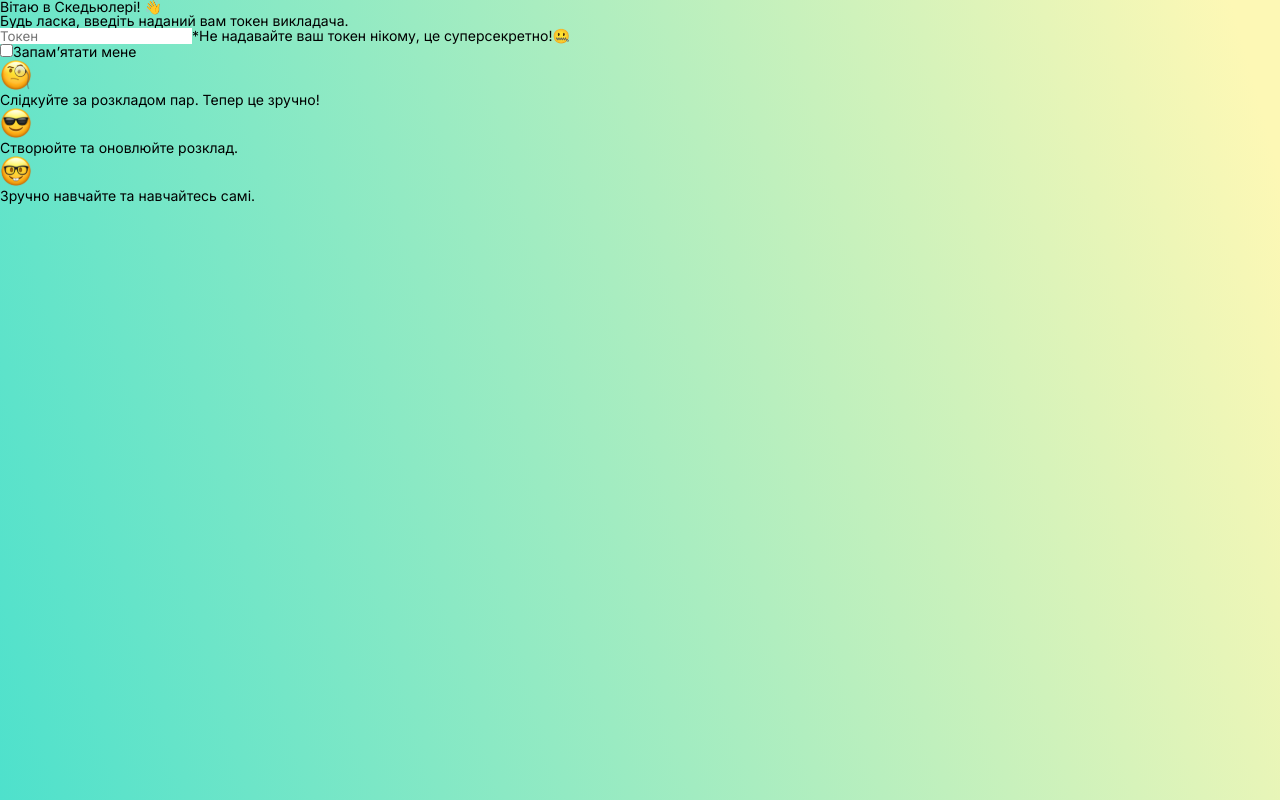
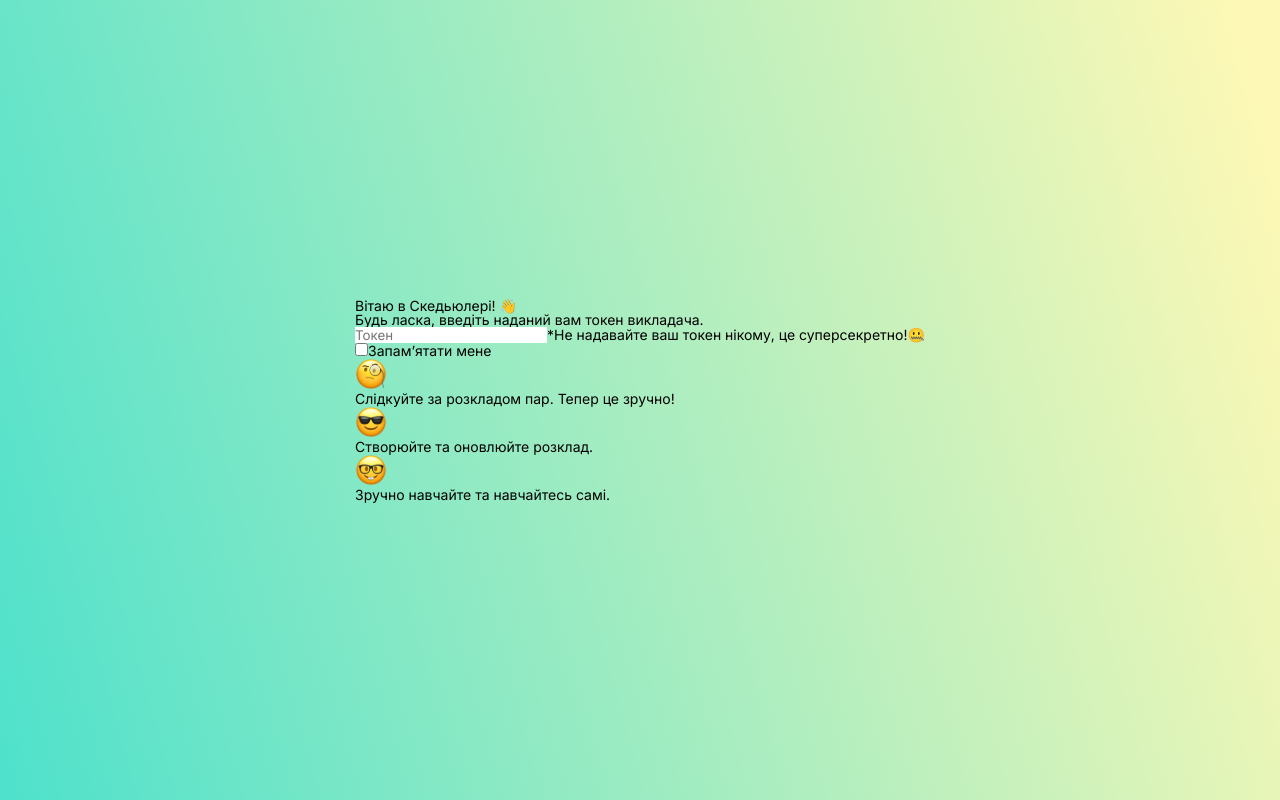
Before and after one commit to Miroslavetsh/schedule-app-ui, a Next.js app: page / in a window 1280 px wide. Built offline with nearby package versions, Linux system fonts and the light colour scheme.

Commit message:
Add page layout

```diff
--- /dev/null
+++ b/layout/page.jsx
@@ -0,0 +1,5 @@
+const PageLayout = ({ children }) => {
+  return <main className="page">{children}</main>
+}
+
+export default PageLayout
--- a/pages/_app.jsx
+++ b/pages/_app.jsx
@@ -2,6 +2,7 @@ import Head from 'next/head'
 import { useState } from 'react'
 
 import AppContext from '@context/AppContext'
+import PageLayout from 'layout/page'
 
 import '../styles/global.scss'
 
@@ -17,7 +18,9 @@ const MyApp = ({ Component, pageProps }) => {
         />
         <link rel="shortcut icon" href="/favicon.png" />
       </Head>
-      <Component {...pageProps} />
+      <PageLayout>
+        <Component {...pageProps} />
+      </PageLayout>
     </AppContext.Provider>
   )
 }
--- a/styles/global.scss
+++ b/styles/global.scss
@@ -11,9 +11,16 @@ body {
   background-size: cover;
 }
 
+#__next {
+  height: 100%;
+}
+
 .page {
+  height: 100%;
   display: flex;
   flex-direction: column;
+  justify-content: center;
+  align-items: center;
 }
 
 .container {
```
